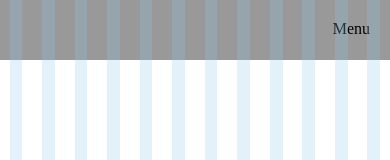
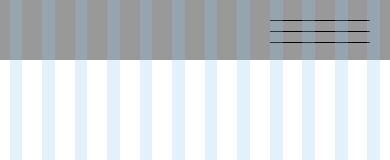
Before and after one commit to Stulli888/hopverkefni1, a website: page index.html in a window 390 px wide. Shown: the top 160 px of the page. Drawn offline with nearby package versions, Linux system fonts and the light colour scheme; files that its build step writes are made by us from their sources.

Commit message:
Small improvements on the nav-menu

```diff
--- a/index.html
+++ b/index.html
@@ -11,7 +11,13 @@
 
     <div class="menu">
         <input type="checkbox" id="mobile-nav" class="mobile">
-        <label for="mobile-nav" class="mobile-trigger">Menu</label>
+        <label for="mobile-nav" class="mobile-trigger">
+          <div class="menu-rectangles">
+            <div class="rectangle"></div>
+            <div class="rectangle"></div>
+            <div class="rectangle"></div>
+          </div>
+        </label>
         <nav>
           <ul class="nav">
             <li class="nav__item">
--- a/styles/config.scss
+++ b/styles/config.scss
@@ -6,3 +6,4 @@ $gutter: 20px;
 $bottom-margin: 2rem;
 
 $color-linen-white: #F7F1EB;
+$color-black: #000000;
--- a/styles/menu.scss
+++ b/styles/menu.scss
@@ -18,6 +18,20 @@ nav {
 @media only screen and (max-width: 800px) {
   header {
     margin-top: 70px;
+  }
+  .menu-rectangles {
+    display: flex;
+    flex-direction: column;
+    justify-content: space-between;
+    width: 100px;
+
+  }
+  .rectangle {
+    height: 1px;
+    width: 100%;
+    border-radius: 100px;
+    background-color: $color-black;
+    margin-bottom: 10px;
   }
   .menu {
     position: fixed;
@@ -51,7 +65,7 @@ nav {
         }
         .mobile-trigger {
           &:before {
-            content: 'Close ';
+            content: 'X';
           }
         }
       }
```
